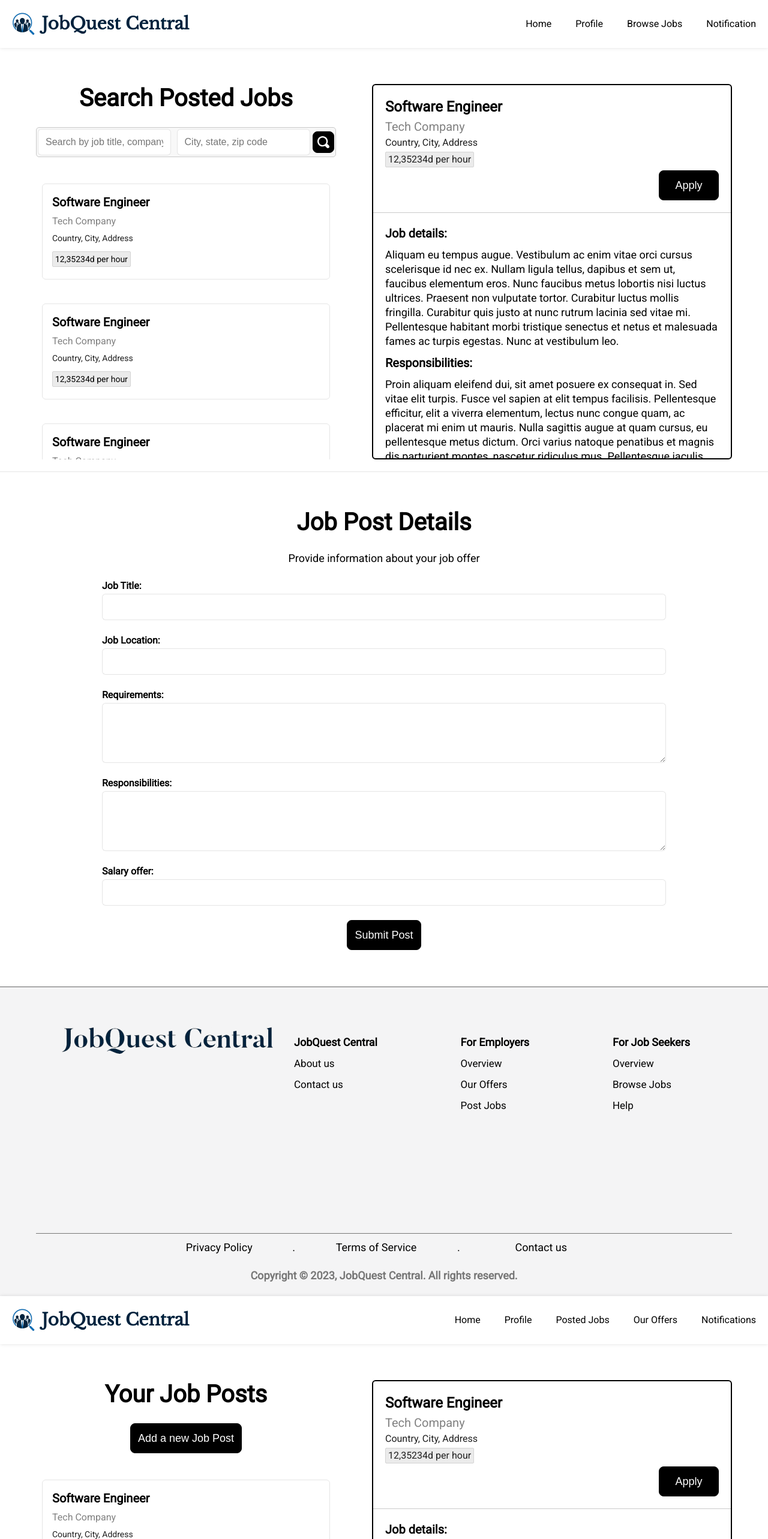
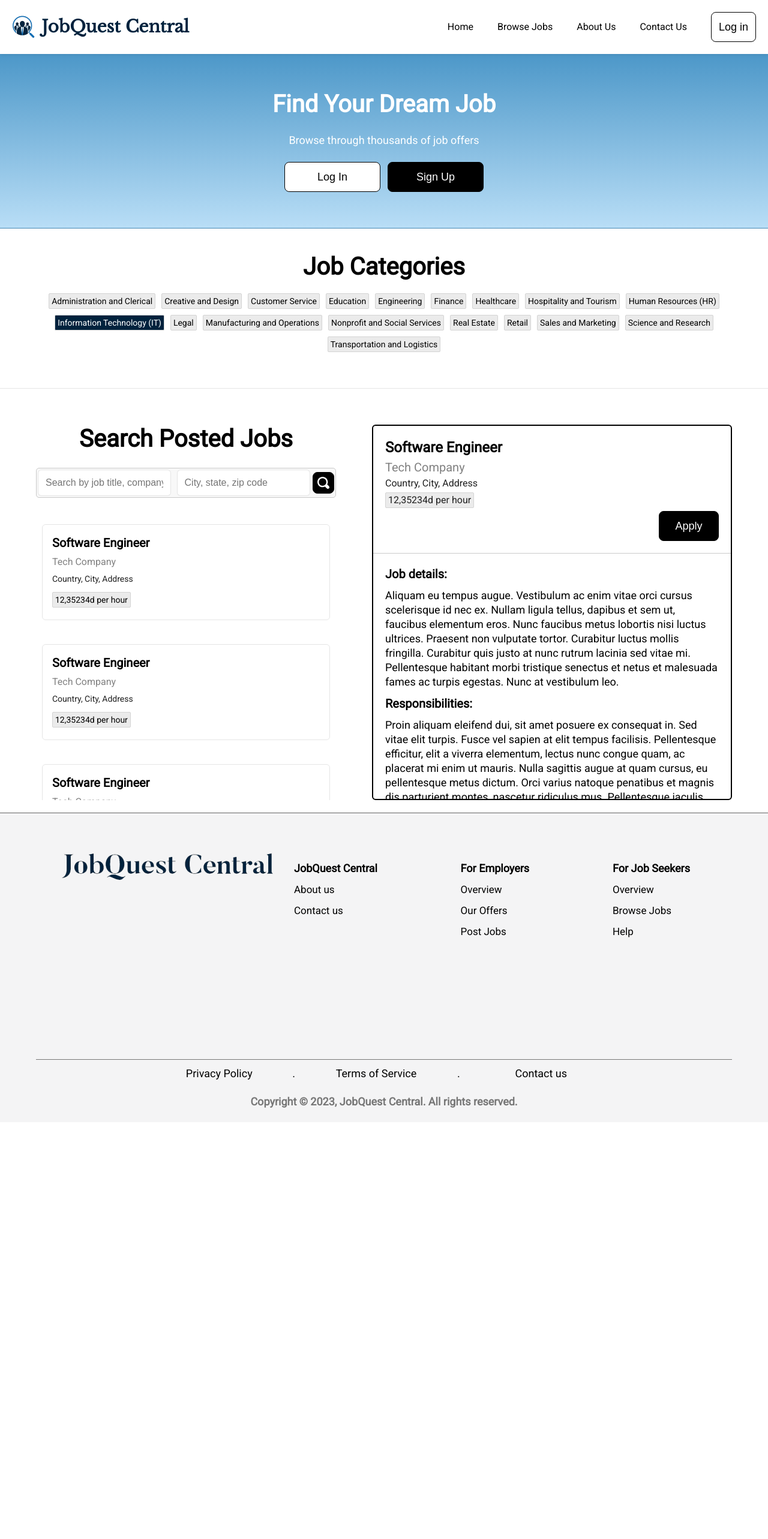
Before and after one commit to G-Jasser/GMC-Final-Project, a React (Vite) app: page /jobs in a window 1280 px wide. Shown: the top 2566 px of the page at 60% size. After the commit the page ends 1871 px from the top, so only its background shows below. Built offline with nearby package versions, Linux system fonts and the light colour scheme.

Commit message:
add routing

```diff
--- a/package.json
+++ b/package.json
@@ -13,7 +13,8 @@
     "@reduxjs/toolkit": "^1.9.5",
     "react": "^18.2.0",
     "react-dom": "^18.2.0",
-    "react-redux": "^8.1.2"
+    "react-redux": "^8.1.2",
+    "react-router-dom": "^6.16.0"
   },
   "devDependencies": {
     "@types/react": "^18.2.15",
--- a/src/App.jsx
+++ b/src/App.jsx
@@ -1,32 +1,11 @@
-import { AppliedToJobsSection } from './components/AppliedToJobsSection'
-import EditProfilePage from './components/EditProfilePage'
-import { EditProfileSection } from './components/EditProfileSection'
-import { FindDreamSection } from './components/FindDreamSection'
-import { GeneralFooter } from './components/GeneralFooter'
-import JobBrowserPage from './components/JobBrowserPage'
-import { JobCategoriesSection } from './components/JobCategoriesSection'
-import { JobSearchSection } from './components/JobSearchSection'
-import LandingPage from './components/LandingPage'
-import { NavbarSignedRecruiter } from './components/NavbarSignedRecruiter'
-import { NavbarSignedSeeker } from './components/NavbarSignedSeeker'
-import { NewPostSection } from './components/NewPostSection'
-import { PostedJobsSection } from './components/PostedJobsSection'
-import { ProfileRecruiterMainSec } from './components/ProfileRecruiterMainSec'
-import { ProfileSeekerMainSec } from './components/ProfileSeekerMainSec'
-import ProfileSeekerPage from './components/ProfileSeekerPage'
-import { ReceivedAppSection } from './components/ReceivedAppSection'
-import { RecruiterAboutUsSection } from './components/RecruiterAboutUsSection'
-import PostedJobsPage from './components/PostedJobsPage';
-import NewPostPage from './components/NewPostPage'
+import { RouterProvider } from "react-router-dom"
+import { router } from "./router/index"
+
 
 function App() {
   return (
     <>
-      <NavbarSignedSeeker/>
-      <JobSearchSection/>
-      <NewPostSection/>
-      <GeneralFooter />
-      <PostedJobsPage/>
+      <RouterProvider router={router} />
     </>
   )
 }
--- a/src/components/JobBrowserPage.jsx
+++ b/src/components/JobBrowserPage.jsx
@@ -5,15 +5,24 @@ import { FindDreamSection } from "./FindDreamSection";
 import { JobCategoriesSection } from "./JobCategoriesSection";
 import { JobSearchSection } from "./JobSearchSection";
 import { GeneralFooter } from "./GeneralFooter";
+import { NavbarSignedSeeker } from './NavbarSignedSeeker';
 
-const JobBrowserPage = () => {
+const JobBrowserPage = ({ signed }) => {
   return (
     <>
-        <NavbarUnsigned />
-        <FindDreamSection />
-        <JobCategoriesSection />
-        <JobSearchSection />
-        <GeneralFooter />
+      {signed ?
+        <>
+          <NavbarSignedSeeker />
+        </>
+        :
+        <>
+          <NavbarUnsigned />
+          <FindDreamSection />
+        </>
+      }
+      <JobCategoriesSection />
+      <JobSearchSection />
+      <GeneralFooter />
     </>
   )
 }
--- a/src/components/NavbarSignedRecruiter.jsx
+++ b/src/components/NavbarSignedRecruiter.jsx
@@ -13,7 +13,6 @@ export const NavbarSignedRecruiter = ({ className }) => {
         <div className="tab">Profile</div>
         <div className="tab">Posted Jobs</div>
         <div className="tab">Our Offers</div>
-        <div className="tab">Notifications</div>
       </div>
     </div>
   );
--- a/src/components/NavbarSignedSeeker.jsx
+++ b/src/components/NavbarSignedSeeker.jsx
@@ -12,7 +12,6 @@ export const NavbarSignedSeeker = ({ className }) => {
                 <div className="tab">Home</div>
                 <div className="tab">Profile</div>
                 <div className="tab">Browse Jobs</div>
-                <div className="tab">Notification</div>
             </div>
         </div>
     );
```
Also changed, not shown: src/router/index.jsx (added, +75 -0 lines), 1 other file (tests, documents, lock files or other folders).
